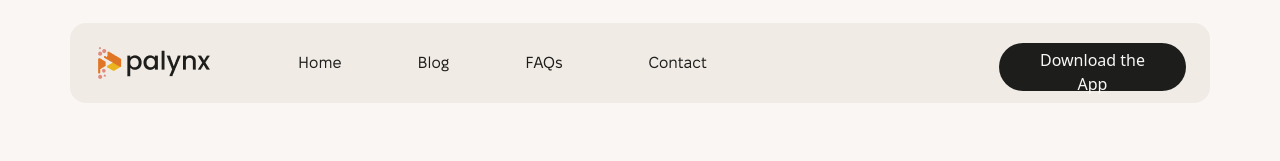
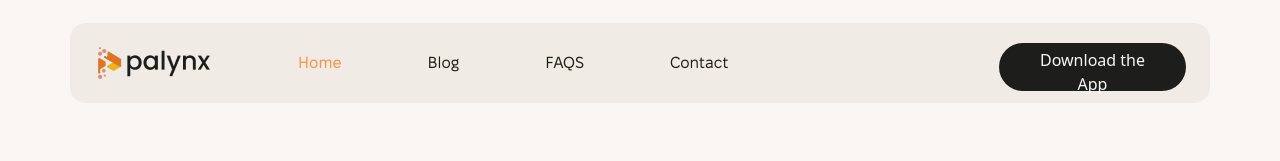
Before and after one commit to Earthpasserby/palynxx, a React (Create React App) app: page / in a window 1280 px wide. Shown: the top 161 px of the page. Built offline with nearby package versions, Linux system fonts and the light colour scheme.

Commit message:
navbar update

```diff
--- a/package.json
+++ b/package.json
@@ -15,7 +15,7 @@
     "react-bootstrap": "^2.10.4",
     "react-dom": "^18.3.1",
     "react-icons": "^5.2.1",
-    "react-router-dom": "^6.24.1",
+    "react-router-dom": "^6.25.1",
     "react-scripts": "5.0.1",
     "react-slick": "^0.30.2",
     "slick-carousel": "^1.8.1",
--- a/src/App.css
+++ b/src/App.css
@@ -2078,6 +2078,22 @@ span {
     font-size: 18px;
     line-height: 20px;
   }
+
+}
+.custom-sticky{
+   position: -webkit-sticky; /* For Safari */
+  position: sticky;
+  top: 0;
+  z-index: 1020; /* Make sure it's above other content */
+}
+
+.navbar-nav .nav-link.active {
+  color: #fa8f42; /* Example: White color for active links */
+
+}
+
+.navbar-nav .nav-link {
+  color: #1d1d1b; /* Example: Black color for non-active links */
 }
 
  .slider-container{
--- a/src/Home.jsx
+++ b/src/Home.jsx
@@ -14,7 +14,7 @@ import "slick-carousel/slick/slick.css";
 import "slick-carousel/slick/slick-theme.css";
 import Slider from "react-slick";
 // import { FaChevronDown, FaChevronUp } from "react-icons/fa";
-import { Link } from "react-router-dom";
+import { Link, NavLink} from "react-router-dom";
 
 import "@fortawesome/fontawesome-free/css/all.min.css";
 
@@ -78,13 +78,7 @@ const Home = () => {
 
   return (
     <>
-      <Container fluid>
-        <Navbar
-          collapseOnSelect
-          sticky="top"
-          expand="lg"
-          className="Navbar"
-        >
+      <Navbar collapseOnSelect expand="lg" className="Navbar custom-sticky">
         <Container className="nbar">
           <Navbar.Brand href="#home">
             <img src="./palynx-logo.png" alt="logo" className="logo-img" />
@@ -98,20 +92,17 @@ const Home = () => {
           </Navbar.Toggle>
           <Navbar.Collapse id="responsive-navbar-nav" className="menu-event">
             <Nav className="me-auto">
-                <Link to="/" className="homepage">
-                  <Nav.Link href="#home" className="">
+              <Nav.Link as={NavLink} to="/" className="">
                 Home
               </Nav.Link>
-                </Link>
-                <Link to="/Blog" className="blog">
-                  <Nav.Link href="#blog" className="">
+
+              <Nav.Link as={NavLink} to="/Blog" className="">
                 Blog
               </Nav.Link>
-                </Link>
-                <Nav.Link href="#faqs" className="">
-                  FAQs
+              <Nav.Link as={NavLink} to="/aqs" className="">
+                FAQS
               </Nav.Link>
-                <Nav.Link href="#contact" className="">
+              <Nav.Link as={NavLink} to="/faqs" className="">
                 Contact
               </Nav.Link>
             </Nav>
@@ -125,7 +116,6 @@ const Home = () => {
           </Navbar.Collapse>
         </Container>
       </Navbar>
-      </Container>
 
       <Container className="hero ">
         <Row className="">
@@ -299,9 +289,7 @@ const Home = () => {
         </div>
         <Row>
           <div className="slider-container">
-            <Slider
-              {...settings}
-            >
+            <Slider {...settings}>
               <Col className="mx-4">
                 <div class="Slide-card">
                   <img
--- a/src/components/Blog.jsx
+++ b/src/components/Blog.jsx
@@ -10,15 +10,14 @@ import { FaXTwitter } from "react-icons/fa6";
 import { GoArrowRight } from "react-icons/go";
 import { GoArrowLeft } from "react-icons/go";
 // import Pagination from "react-bootstrap/Pagination";
-import { Link } from "react-router-dom";
+import { Link, NavLink } from "react-router-dom";
 
 const Blog = () => {
   const [expanded, setExpanded] = useState(false);
 
   return (
     <>
-      <Container fluid>
-        <Navbar collapseOnSelect expand="lg" className="Navbar">
+      <Navbar collapseOnSelect expand="lg" className="Navbar custom-sticky">
         <Container className="nbar">
           <Navbar.Brand href="#home">
             <img src="./palynx-logo.png" alt="logo" className="logo-img" />
@@ -32,24 +31,23 @@ const Blog = () => {
           </Navbar.Toggle>
           <Navbar.Collapse id="responsive-navbar-nav" className="menu-event">
             <Nav className="me-auto">
-                <Link to="/" className="Homepage">
-                  <Nav.Link href="#home">Home</Nav.Link>
-                </Link>
-                <Link to="/Blog" className="blog">
-                  <Nav.Link href="#blog" className="">
+              <Nav.Link as={NavLink} to="/" className="">
+                Home
+              </Nav.Link>
+
+              <Nav.Link as={NavLink} to="/Blog" className="">
                 Blog
               </Nav.Link>
-                </Link>
-                <Nav.Link href="#" className="">
-                  FAQs
+              <Nav.Link as={NavLink} to="/aqs" className="">
+                FAQS
               </Nav.Link>
-                <Nav.Link href="#" className="">
+              <Nav.Link as={NavLink} to="/faqs" className="">
                 Contact
               </Nav.Link>
             </Nav>
             <Nav>
               <button className="btn F-btn">
-                  <Nav href="#" className="D-app">
+                <Nav href="#donload" className="D-app">
                   Download the App
                 </Nav>
               </button>
@@ -57,7 +55,6 @@ const Blog = () => {
           </Navbar.Collapse>
         </Container>
       </Navbar>
-      </Container>
       <Container>
         <div className="Blog-header d-flex justify-content-center">
           <h3>
--- a/src/components/Blogcategory.jsx
+++ b/src/components/Blogcategory.jsx
@@ -9,15 +9,14 @@ import { BsInstagram } from "react-icons/bs";
 import { FaFacebookF } from "react-icons/fa";
 import { FaXTwitter } from "react-icons/fa6";
 import { FaAngleRight } from "react-icons/fa";
-import { Link } from "react-router-dom";
+import { Link, NavLink } from "react-router-dom";
 
 const Blogcategory = () => {
   const [expanded, setExpanded] = useState(false);
 
   return (
     <>
-      <Container fluid>
-        <Navbar collapseOnSelect expand="lg" className="Navbar">
+      <Navbar collapseOnSelect expand="lg" className="Navbar custom-sticky">
         <Container className="nbar">
           <Navbar.Brand href="#home">
             <img src="./palynx-logo.png" alt="logo" className="logo-img" />
@@ -31,24 +30,23 @@ const Blogcategory = () => {
           </Navbar.Toggle>
           <Navbar.Collapse id="responsive-navbar-nav" className="menu-event">
             <Nav className="me-auto">
-                <Link to="/" className="homepage">
-                  <Nav.Link href="#home">Home</Nav.Link>
-                </Link>
-                <Link to="/Blog" className="blog">
-                  <Nav.Link href="#blog" className="">
+              <Nav.Link as={NavLink} to="/" className="">
+                Home
+              </Nav.Link>
+
+              <Nav.Link as={NavLink} to="/Blog" className="">
                 Blog
               </Nav.Link>
-                </Link>
-                <Nav.Link href="#" className="">
-                  FAQs
+              <Nav.Link as={NavLink} to="/aqs" className="">
+                FAQS
               </Nav.Link>
-                <Nav.Link href="#" className="">
+              <Nav.Link as={NavLink} to="/faqs" className="">
                 Contact
               </Nav.Link>
             </Nav>
             <Nav>
               <button className="btn F-btn">
-                  <Nav href="#" className="D-app">
+                <Nav href="#donload" className="D-app">
                   Download the App
                 </Nav>
               </button>
@@ -56,7 +54,6 @@ const Blogcategory = () => {
           </Navbar.Collapse>
         </Container>
       </Navbar>
-      </Container>
       <Container>
         <Link to="/Blog" className="BlogbackLink">
           <div className="leftArrow mt-5">
```
Also changed, not shown: 1 other file (tests, documents, lock files or other folders). Lines whose indentation alone changed are shown as unchanged.
